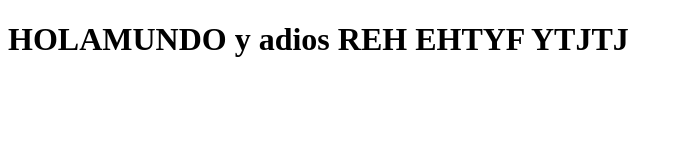
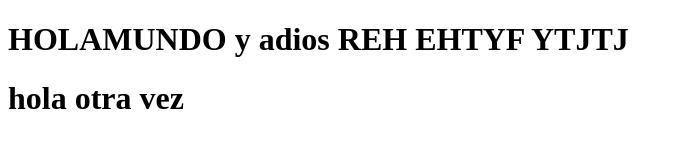
Before and after one commit to cordovamarlon/gitterminal, a plain HTML site: page index.html in a window 1280 px wide. Shown: the whole page, without its empty margins (0-683 px from the left). Drawn offline with Linux system fonts and the light colour scheme.

Commit message:
añadido un parrafo

```diff
--- a/index.html
+++ b/index.html
@@ -8,5 +8,6 @@
 <body>
     <h1>HOLAMUNDO y
          adios REH EHTYF YTJTJ </h1>
+    <h1>hola otra vez</h1>
 </body>
 </html>
```
